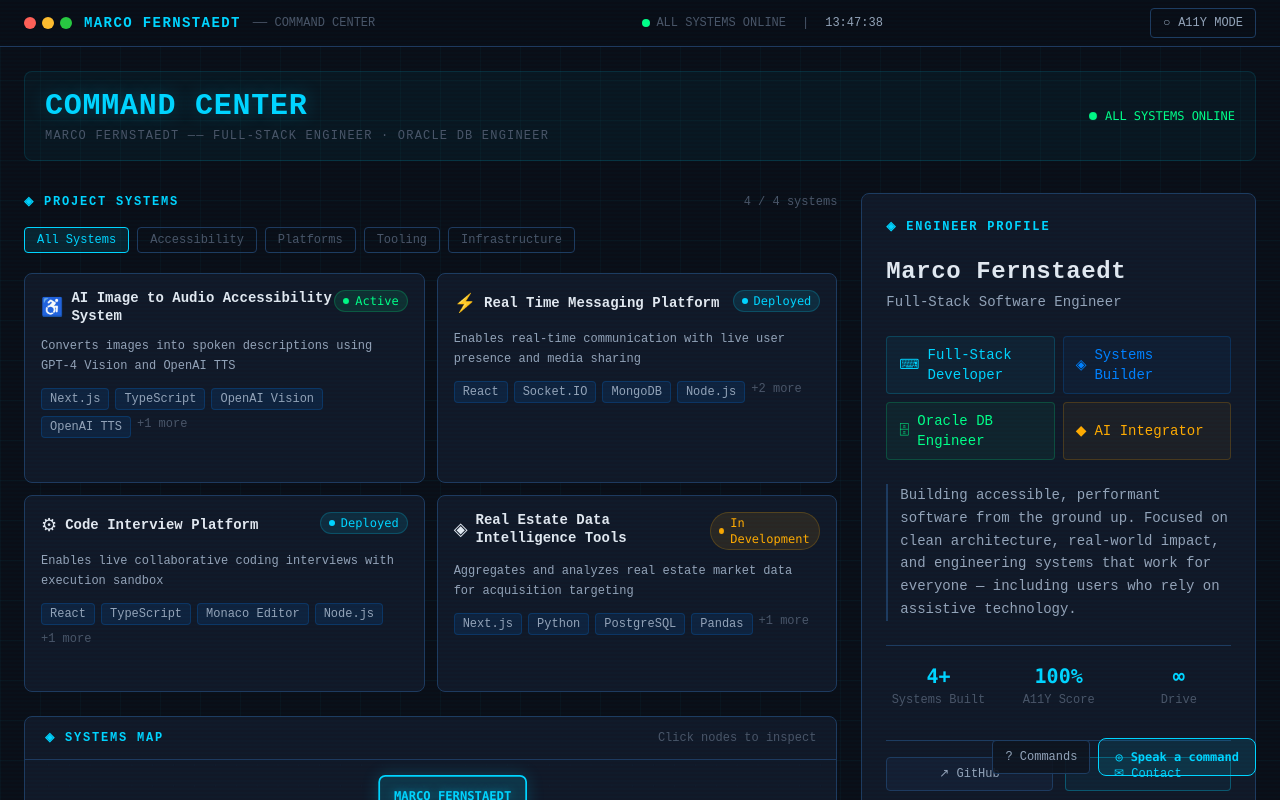
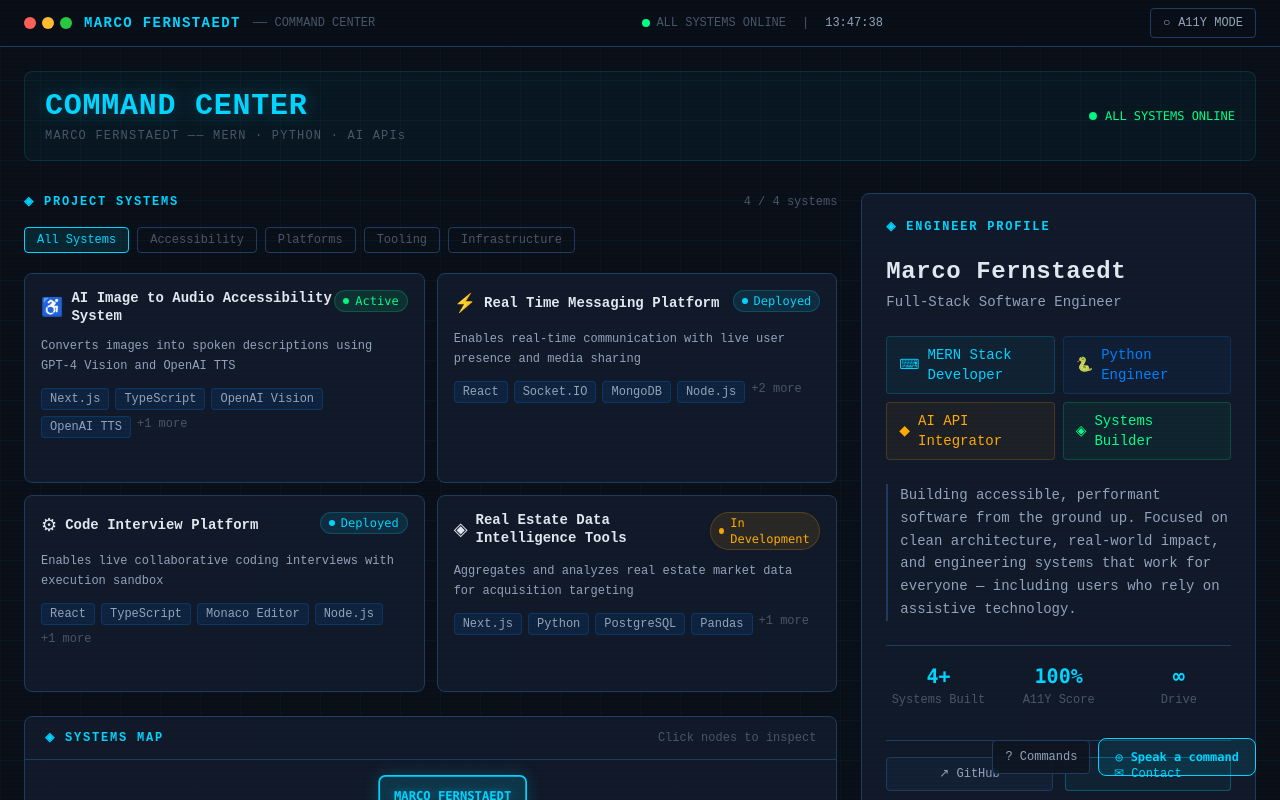
Before and after one commit to MarcoFernstaedt/se_portfolio_site, a Next.js app: page / in a window 1280 px wide. Shown: the top 800 px of the page. Built offline with nearby package versions, Linux system fonts and the light colour scheme.

Commit message:
Update profile roles to reflect actual stack: MERN, Python, AI APIs

```diff
--- a/app/page.tsx
+++ b/app/page.tsx
@@ -64,7 +64,7 @@ export default function Home() {
                 COMMAND CENTER
               </h1>
               <p className="text-xs tracking-widest truncate max-w-[280px] sm:max-w-none" style={{ color: 'var(--text-dim)' }}>
-                MARCO FERNSTAEDT ── FULL-STACK ENGINEER · ORACLE DB ENGINEER
+                MARCO FERNSTAEDT ── MERN · PYTHON · AI APIs
               </p>
             </div>
             <div
--- a/components/FounderSection.tsx
+++ b/components/FounderSection.tsx
@@ -4,10 +4,10 @@ import { motion } from 'framer-motion';
 
 /** Professional role tags displayed in the engineer profile card. */
 const roles = [
-  { label: 'Full-Stack Developer', icon: '⌨', color: '#00d4ff' },
-  { label: 'Systems Builder', icon: '◈', color: '#0080ff' },
-  { label: 'Oracle DB Engineer', icon: '🗄', color: '#00ff88' },
-  { label: 'AI Integrator', icon: '◆', color: '#ffaa00' },
+  { label: 'MERN Stack Developer', icon: '⌨', color: '#00d4ff' },
+  { label: 'Python Engineer', icon: '🐍', color: '#0080ff' },
+  { label: 'AI API Integrator', icon: '◆', color: '#ffaa00' },
+  { label: 'Systems Builder', icon: '◈', color: '#00ff88' },
 ];
 
 /** Key statistics shown in the profile card footer. */
```
